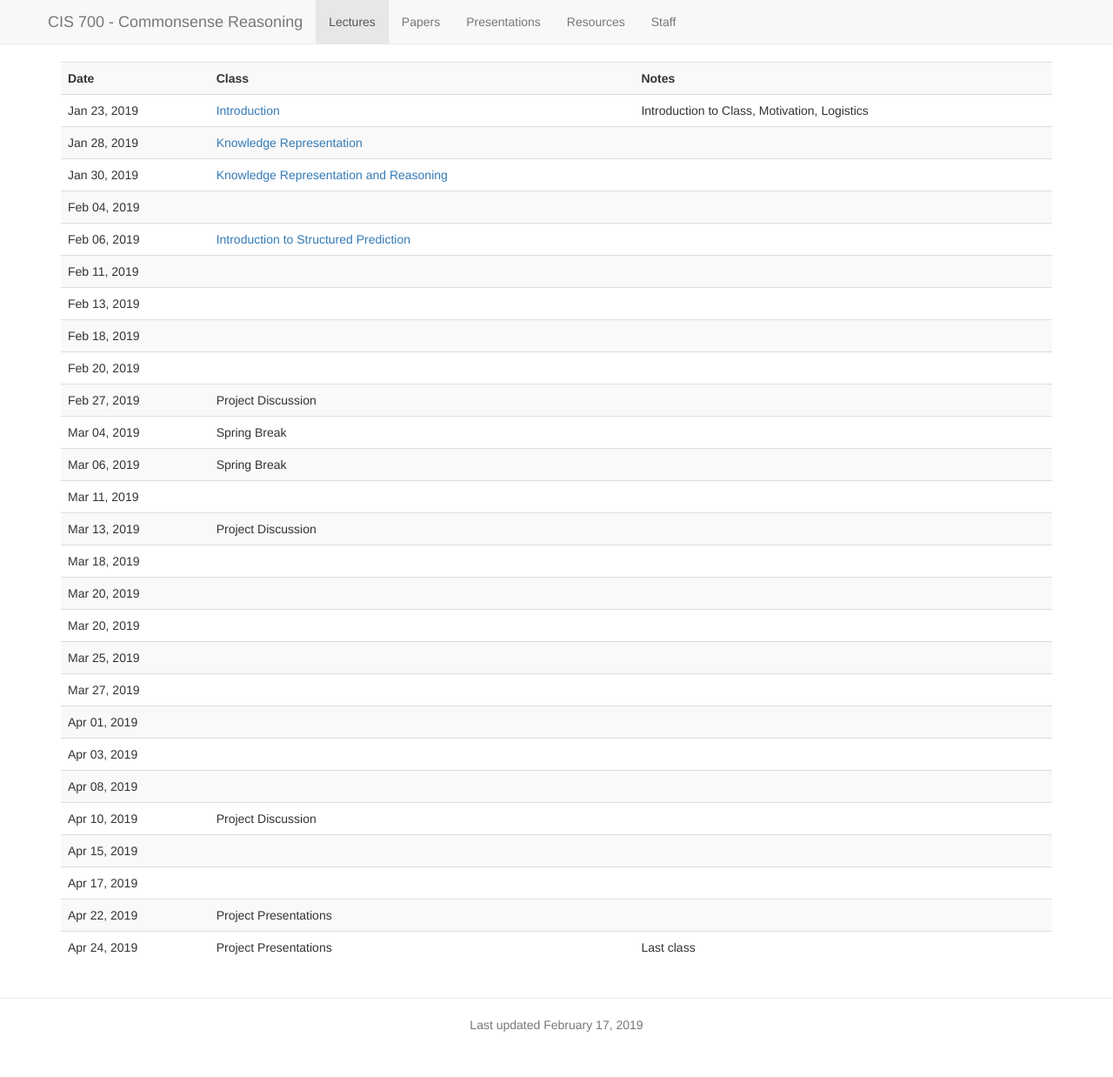
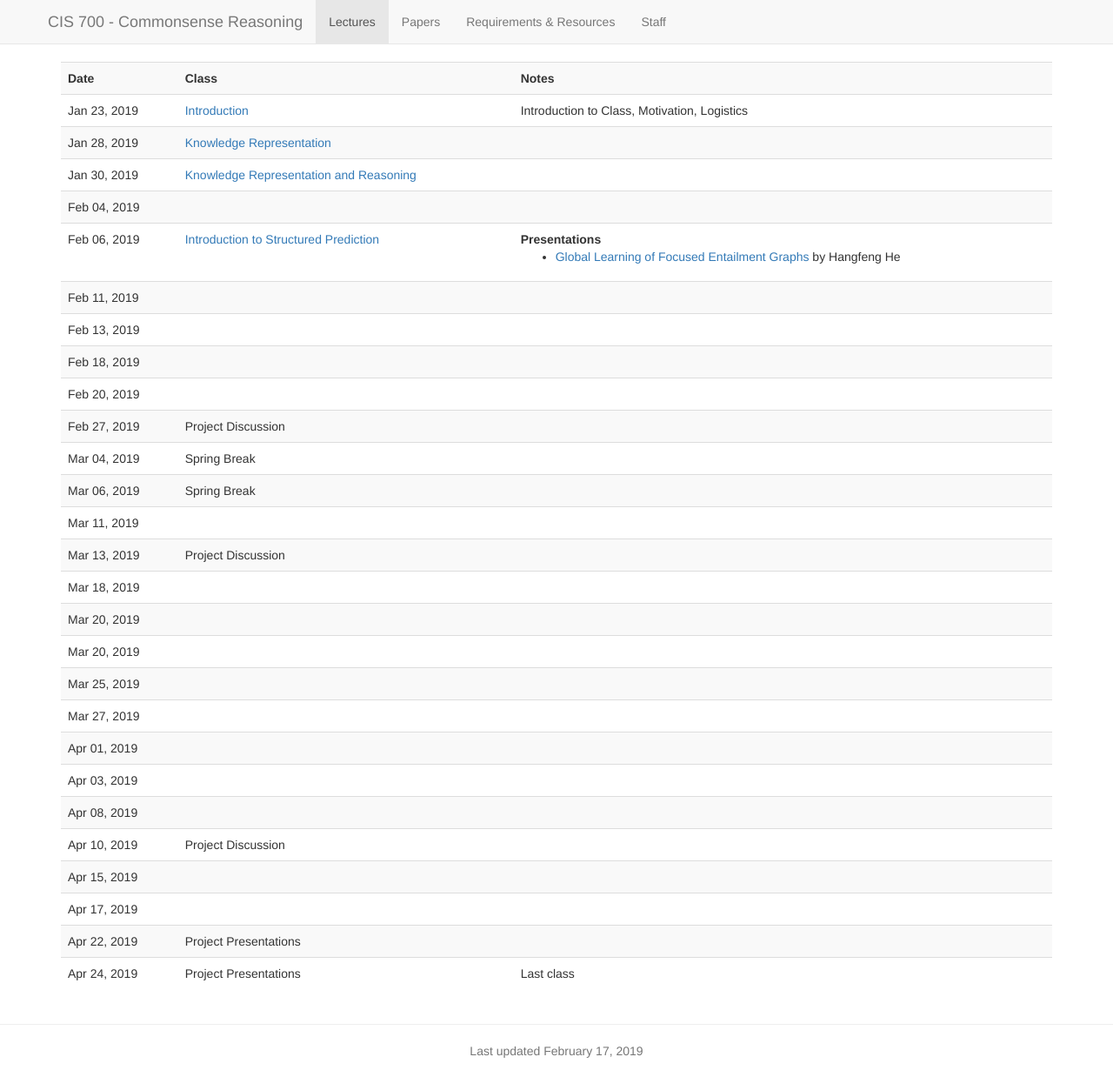
Before and after one commit to nitishgupta/cis700dr, a Jekyll site: the page built from lectures.md, in a window 1280 px wide. Shown: the whole page at 87% size. Built offline with Jekyll 4.4.1, drawn with Linux system fonts in a browser that asks for light colours; nearby versions of some CDN libraries; a script that is not in the unit is left out; before the commit the page ends 1208 px from its top, so only the background shows below that.

Commit message:
added presentation and added project 1 description

```diff
--- a/_data/lectures.yaml
+++ b/_data/lectures.yaml
@@ -27,7 +27,13 @@
     date: 2019-02-06
     title: Introduction to Structured Prediction
     slides: slides/Lec5-SP-2-6-2019.pptx
+    presentations:
+        -
+            title: Global Learning of Focused Entailment Graphs
+            presenter: Hangfeng He
+            link: presentation_slides/BDG10.pptx
     comments:
+
 
 -
     date: 2019-02-11
--- a/_layouts/default.html
+++ b/_layouts/default.html
@@ -62,8 +62,8 @@
           <ul class="nav navbar-nav">
               <li id="lectures"><a href="{{ site.baseurl }}/lectures.html">Lectures</a></li>
             <li id="papers"><a href="{{ site.baseurl }}/papers.html">Papers</a></li>
-            <li id="quizzes"><a href="{{ site.baseurl }}/presentation.html">Presentations</a></li>
-            <li id="resources"><a href="{{ site.baseurl }}/resources.html">Resources</a></li>
+            <!-- <li id="quizzes"><a href="{{ site.baseurl }}/presentation.html">Presentations</a></li> -->
+            <li id="resources"><a href="{{ site.baseurl }}/resources.html">Requirements & Resources</a></li>
             <li id="staff"><a href="{{ site.baseurl }}/staff.html">Staff</a></li>
           </ul>
         </nav>
--- a/lectures.md
+++ b/lectures.md
@@ -14,39 +14,49 @@ active_tab: lectures
       <th>Notes</th>
     </tr>
     {% for lecture in site.data.lectures %}
-    <tr>
-      <td>{{ lecture.date | date: "%b %d, %Y" }}</td>
-      <td>
-	{% if lecture.slides %}
-	<a href="{{ lecture.slides }}">{{ lecture.title }}</a>
-	{% else %}
-	{{ lecture.title }}
-	{% endif %}
-      </td>
-      <!-- <td>
-	{% if lecture.due %}
-	<b>{{ lecture.due }}</b>
-	{% endif %}
-      </td> -->
-      <td>
-	{% if lecture.reading %}
-	  <b>Required Reading</b>
-          <ul class="fa-ul">
-          {% for reading in lecture.reading %}
-            <li>
-            {{ reading.author }},
-            {% if reading.link %}
-            <a href="{{ reading.link }}">{{ reading.title }}</a>
-            {% else %}
-            {{ reading.title }}
-            {% endif %}
-            </li>
-          {% endfor %}
-          </ul>
+        <tr>
+          <td>{{ lecture.date | date: "%b %d, %Y" }}</td>
+          <td>
+    	{% if lecture.slides %}
+    	<a href="{{ lecture.slides }}">{{ lecture.title }}</a>
+    	{% else %}
+    	{{ lecture.title }}
+    	{% endif %}
+          </td>
+          <!-- <td>
+    	{% if lecture.due %}
+    	<b>{{ lecture.due }}</b>
+    	{% endif %}
+          </td> -->
+          <td>
+    	{% if lecture.reading %}
+    	  <b>Required Reading</b>
+              <ul class="fa-ul">
+              {% for reading in lecture.reading %}
+                <li>
+                {{ reading.author }},
+                {% if reading.link %}
+                <a href="{{ reading.link }}">{{ reading.title }}</a>
+                {% else %}
+                {{ reading.title }}
+                {% endif %}
+                </li>
+              {% endfor %}
+              </ul>
+        {% endif %}
+        {% if lecture.presentations %}
+    	  <b>Presentations</b>
+              <ul class="fa-ul">
+              {% for presentation in lecture.presentations %}
+                <li>
+                <a href="{{ presentation.link }}">{{ presentation.title }}</a> by {{ presentation.presenter }}
+                </li>
+              {% endfor %}
+              </ul>
         {% endif %}
         {{lecture.comments}}
-      </td>
-    </tr>
+        </td>
+        </tr>
     {% endfor %}
 </tbody>
 </table>
```
Also changed, not shown: resources.md (+17 -0 lines), 1 other file.
